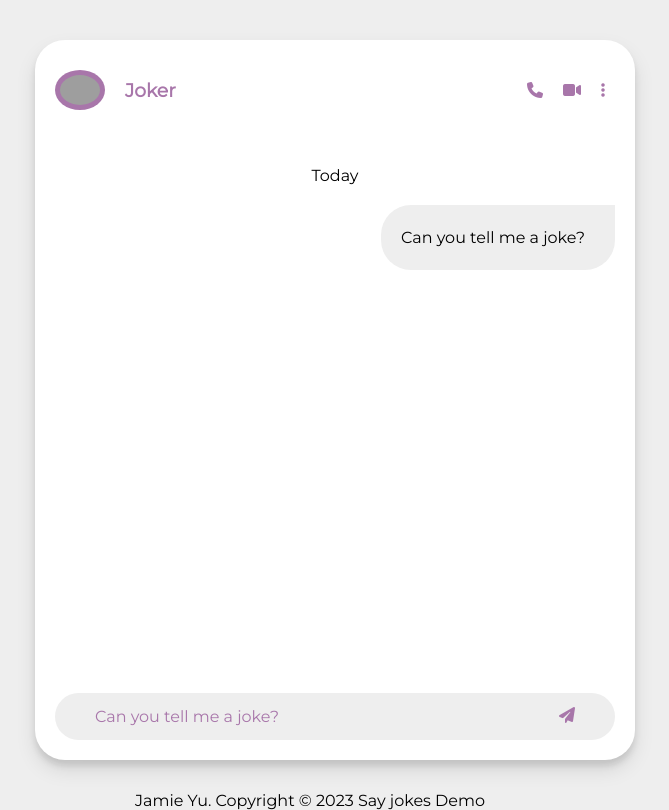
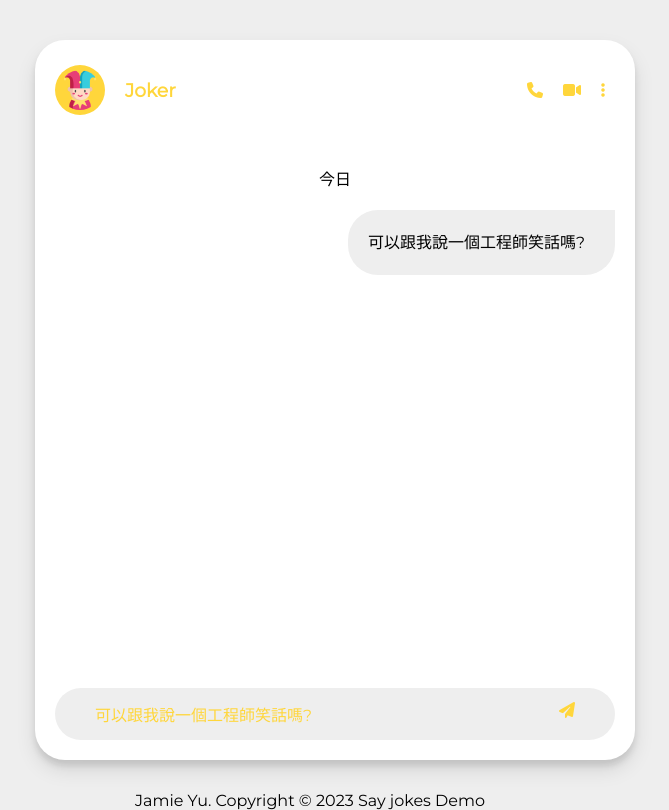
Before and after one commit to jamieyu0914/sayjokes, a Django app: page / in a window 1280 px wide. Shown: the whole page, without its empty margins (130-799 px from the left). Run offline with Django 4.2, Linux system fonts and the light colour scheme; grey boxes are pictures that could not be loaded.

Commit message:
5th develop Commit 0709
1. try to change color and images of theme

	new file:   .DS_Store
	modified:   sayjokes/__pycache__/settings.cpython-310.pyc
	modified:   sayjokes/__pycache__/views.cpython-310.pyc
	new file:   statics/.DS_Store
	modified:   statics/css/chat.css
	new file:   statics/images/joker.png
	modified:   statics/js/chat.js
	modified:   templates/index.html

```diff
--- a/sayjokes/statics/css/chat.css
+++ b/sayjokes/statics/css/chat.css
@@ -6,7 +6,7 @@
 }
 
 :root {
-  --accent-color: #a876aa;
+  --accent-color: #ffd63b;
   --background-color: #eeeeee;
 }
 
@@ -120,7 +120,7 @@ body {
   scale: 0.99;
 }
 
-/*=============== SCROLLBAR ===============*/
+/*=============== COPYRIGHT ===============*/
 
 .copyright {
   position: relative;
--- a/sayjokes/statics/js/chat.js
+++ b/sayjokes/statics/js/chat.js
@@ -14,7 +14,7 @@ async function generateJoke() {
   const joke = document.createElement("div");
   joke.classList.add("message", "joke");
 
-  message.innerHTML = `Can you tell me a joke?`;
+  message.innerHTML = `可以跟我說一個工程師笑話嗎?`;
   chat.appendChild(message);
   chat.scrollTop = chat.scrollHeight;
 
--- a/sayjokes/templates/index.html
+++ b/sayjokes/templates/index.html
@@ -15,21 +15,17 @@
   <body>
     <div class="container">
       <div class="header">
-        <img
-          src="https://cdn-icons-png.flaticon.com/512/2233/2233922.png"
-          alt=""
-          class="avatar"
-        />
+        <img src="/static/images/joker.png" alt="" class="avatar" />
         <h3>Joker</h3>
         <i class="fa-solid fa-phone"></i>
         <i class="fa-solid fa-video"></i>
         <i class="fa-solid fa-ellipsis-vertical"></i>
       </div>
       <div id="chat" class="chat">
-        <p>Today</p>
+        <p>今日</p>
       </div>
       <button id="jokeBtn" class="btn">
-        Can you tell me a joke?<i class="fa-solid fa-paper-plane"></i>
+        可以跟我說一個工程師笑話嗎?<i class="fa-solid fa-paper-plane"></i>
       </button>
     </div>
   </body>
```
Also changed, not shown: sayjokes/statics/images/joker.png (added), 2 other files.
